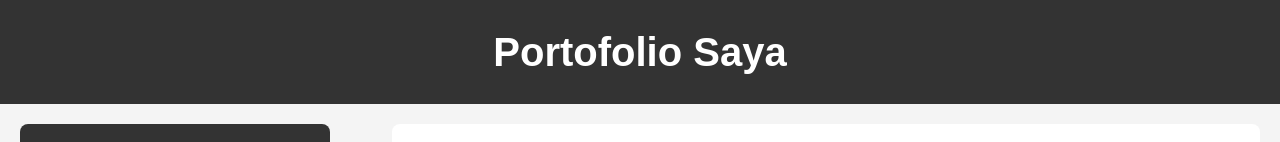
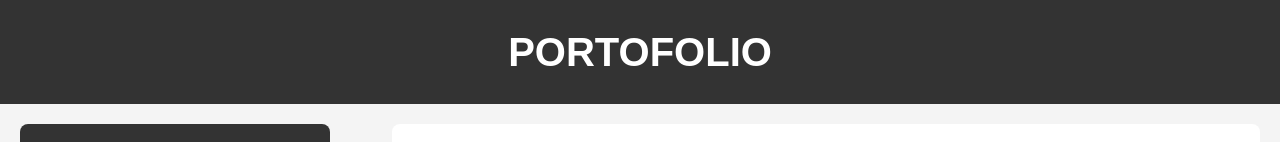
Before and after one commit to budidio/portofolio, a plain HTML site: page index.html in a window 1280 px wide. Shown: the top 142 px of the page. Drawn offline with Linux system fonts and the light colour scheme.

Commit message:
Update index.html

```diff
--- a/index.html
+++ b/index.html
@@ -8,7 +8,7 @@
 </head>
 <body>
     <header>
-        <h1>Portofolio Saya</h1>
+        <h1>PORTOFOLIO</h1>
     </header>
     <div class="container">
         <!-- Kolom Kiri: Menu Navigasi -->
```
